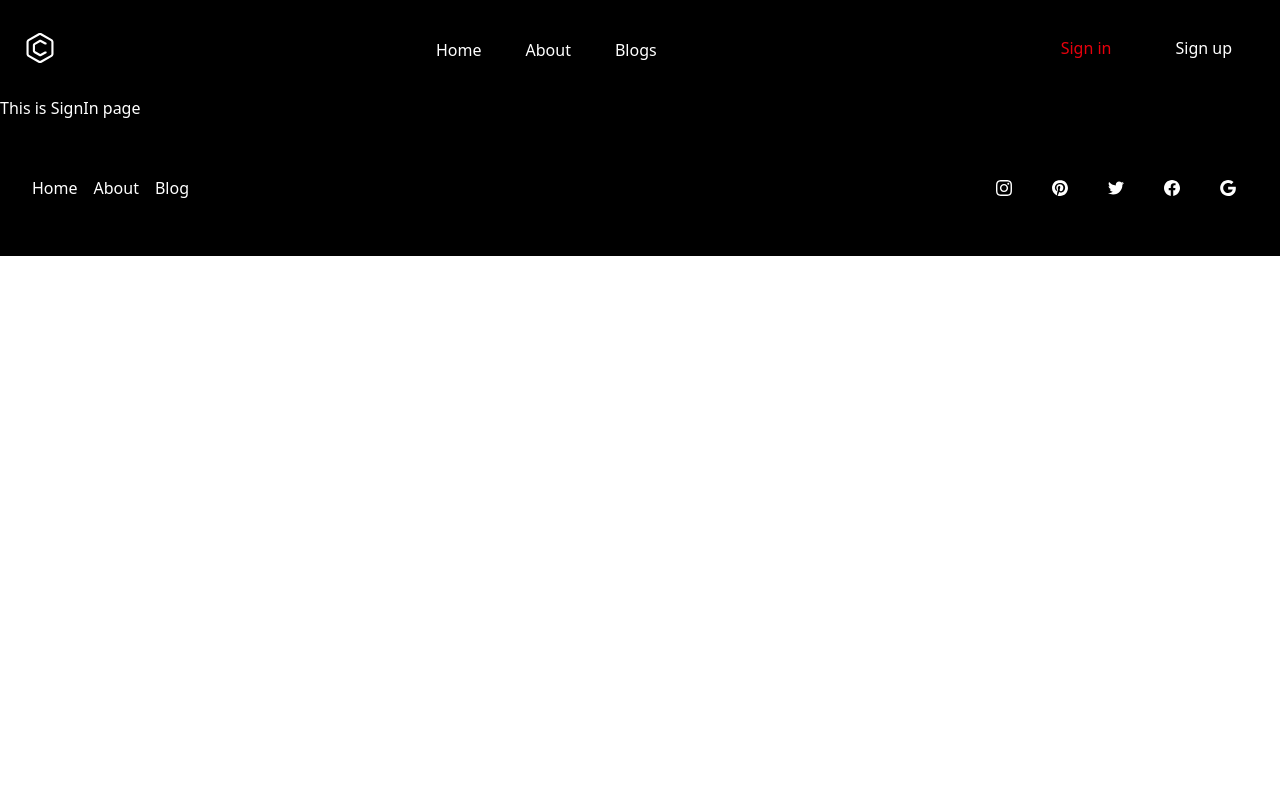
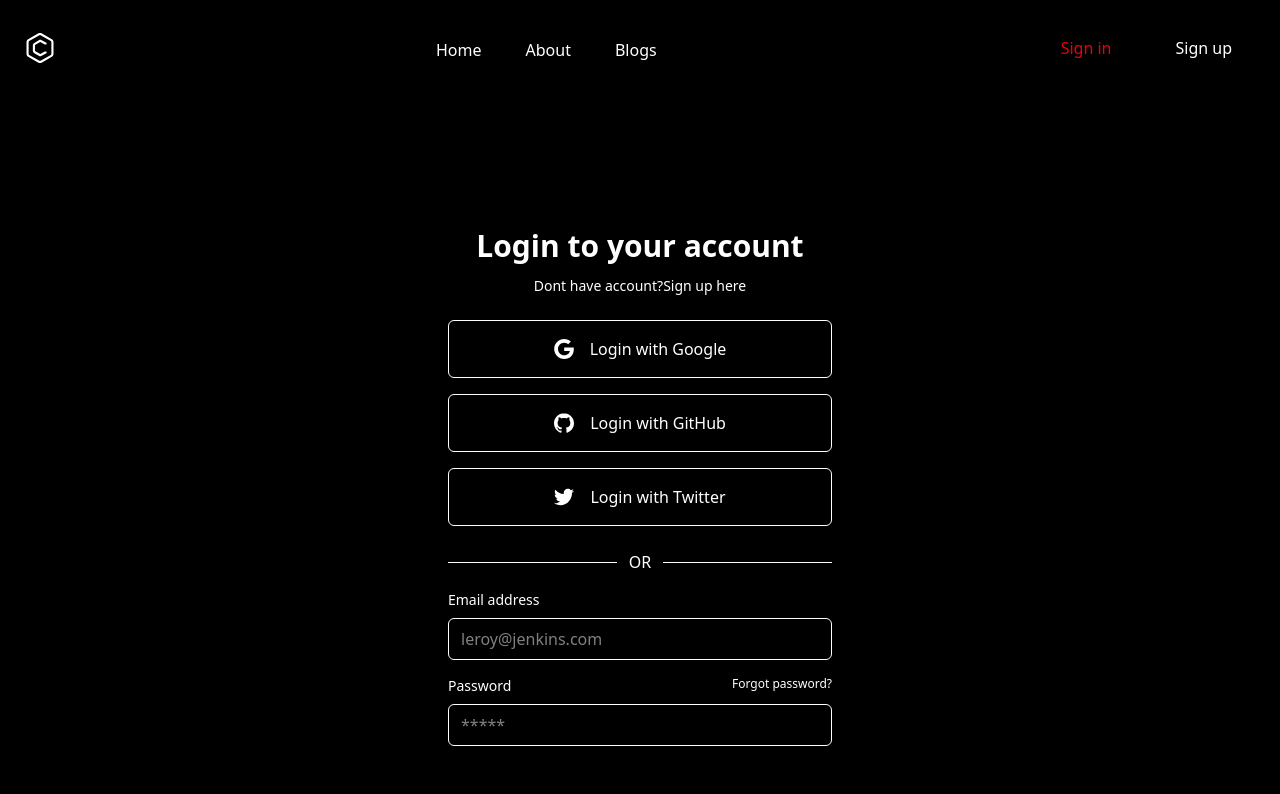
Before and after one commit to JannatulLima9575/Auth-Form, a React (Vite) app: page /signin in a window 1280 px wide. Shown: the top 794 px of the page. Built offline with nearby package versions, Linux system fonts and the light colour scheme.

Commit message:
added sign in page

```diff
--- a/src/Pages/SignIn/SignIn.jsx
+++ b/src/Pages/SignIn/SignIn.jsx
@@ -2,9 +2,53 @@
 
 const SignIn = () => {
     return (
-        <div>
-            This is SignIn page
-        </div>
+        <div className="w-full max-w-md p-4 mx-auto rounded-md shadow sm:p-8 mt-[100px] mb-[100px]">
+	<h2 className="mb-3 text-3xl font-semibold text-center">Login to your account</h2>
+	<p className="text-sm text-center dark:text-gray-600">Dont have account?
+		<a href="#" rel="noopener noreferrer" className="focus:underline hover:underline">Sign up here</a>
+	</p>
+	<div className="my-6 space-y-4">
+		<button aria-label="Login with Google" type="button" className="flex items-center justify-center w-full p-4 space-x-4 border rounded-md focus:ring-2 focus:ring-offset-1 dark:border-gray-600 focus:dark:ring-violet-600">
+			<svg xmlns="http://www.w3.org/2000/svg" viewBox="0 0 32 32" className="w-5 h-5 fill-current">
+				<path d="M16.318 13.714v5.484h9.078c-0.37 2.354-2.745 6.901-9.078 6.901-5.458 0-9.917-4.521-9.917-10.099s4.458-10.099 9.917-10.099c3.109 0 5.193 1.318 6.38 2.464l4.339-4.182c-2.786-2.599-6.396-4.182-10.719-4.182-8.844 0-16 7.151-16 16s7.156 16 16 16c9.234 0 15.365-6.49 15.365-15.635 0-1.052-0.115-1.854-0.255-2.651z"></path>
+			</svg>
+			<p>Login with Google</p>
+		</button>
+		<button aria-label="Login with GitHub" role="button" className="flex items-center justify-center w-full p-4 space-x-4 border rounded-md focus:ring-2 focus:ring-offset-1 dark:border-gray-600 focus:dark:ring-violet-600">
+			<svg xmlns="http://www.w3.org/2000/svg" viewBox="0 0 32 32" className="w-5 h-5 fill-current">
+				<path d="M16 0.396c-8.839 0-16 7.167-16 16 0 7.073 4.584 13.068 10.937 15.183 0.803 0.151 1.093-0.344 1.093-0.772 0-0.38-0.009-1.385-0.015-2.719-4.453 0.964-5.391-2.151-5.391-2.151-0.729-1.844-1.781-2.339-1.781-2.339-1.448-0.989 0.115-0.968 0.115-0.968 1.604 0.109 2.448 1.645 2.448 1.645 1.427 2.448 3.744 1.74 4.661 1.328 0.14-1.031 0.557-1.74 1.011-2.135-3.552-0.401-7.287-1.776-7.287-7.907 0-1.751 0.62-3.177 1.645-4.297-0.177-0.401-0.719-2.031 0.141-4.235 0 0 1.339-0.427 4.4 1.641 1.281-0.355 2.641-0.532 4-0.541 1.36 0.009 2.719 0.187 4 0.541 3.043-2.068 4.381-1.641 4.381-1.641 0.859 2.204 0.317 3.833 0.161 4.235 1.015 1.12 1.635 2.547 1.635 4.297 0 6.145-3.74 7.5-7.296 7.891 0.556 0.479 1.077 1.464 1.077 2.959 0 2.14-0.020 3.864-0.020 4.385 0 0.416 0.28 0.916 1.104 0.755 6.4-2.093 10.979-8.093 10.979-15.156 0-8.833-7.161-16-16-16z"></path>
+			</svg>
+			<p>Login with GitHub</p>
+		</button>
+		<button aria-label="Login with Twitter" role="button" className="flex items-center justify-center w-full p-4 space-x-4 border rounded-md focus:ring-2 focus:ring-offset-1 dark:border-gray-600 focus:dark:ring-violet-600">
+			<svg xmlns="http://www.w3.org/2000/svg" viewBox="0 0 32 32" className="w-5 h-5 fill-current">
+				<path d="M31.937 6.093c-1.177 0.516-2.437 0.871-3.765 1.032 1.355-0.813 2.391-2.099 2.885-3.631-1.271 0.74-2.677 1.276-4.172 1.579-1.192-1.276-2.896-2.079-4.787-2.079-3.625 0-6.563 2.937-6.563 6.557 0 0.521 0.063 1.021 0.172 1.495-5.453-0.255-10.287-2.875-13.52-6.833-0.568 0.964-0.891 2.084-0.891 3.303 0 2.281 1.161 4.281 2.916 5.457-1.073-0.031-2.083-0.328-2.968-0.817v0.079c0 3.181 2.26 5.833 5.26 6.437-0.547 0.145-1.131 0.229-1.724 0.229-0.421 0-0.823-0.041-1.224-0.115 0.844 2.604 3.26 4.5 6.14 4.557-2.239 1.755-5.077 2.801-8.135 2.801-0.521 0-1.041-0.025-1.563-0.088 2.917 1.86 6.36 2.948 10.079 2.948 12.067 0 18.661-9.995 18.661-18.651 0-0.276 0-0.557-0.021-0.839 1.287-0.917 2.401-2.079 3.281-3.396z"></path>
+			</svg>
+			<p>Login with Twitter</p>
+		</button>
+	</div>
+	<div className="flex items-center w-full my-4">
+		<hr  className="w-full dark:text-gray-600" />
+		<p className="px-3 dark:text-gray-600">OR</p>
+		<hr  className="w-full dark:text-gray-600" />
+	</div>
+	<form noValidate="" action="" className="space-y-8">
+		<div className="space-y-4">
+			<div className="space-y-2">
+				<label htmlFor="email" className="block text-sm">Email address</label>
+				<input type="email" name="email" id="email" placeholder="leroy@jenkins.com" className="w-full px-3 py-2 border rounded-md dark:border-gray-300 dark:bg-gray-50 dark:text-gray-800 focus:dark:border-violet-600" />
+			</div>
+			<div className="space-y-2">
+				<div className="flex justify-between">
+					<label htmlFor="password" className="text-sm">Password</label>
+					<a rel="noopener noreferrer" href="#" className="text-xs hover:underline dark:text-gray-600">Forgot password?</a>
+				</div>
+				<input type="password" name="password" id="password" placeholder="*****" className="w-full px-3 py-2 border rounded-md dark:border-gray-300 dark:bg-gray-50 dark:text-gray-800 focus:dark:border-violet-600" />
+			</div>
+		</div>
+		<button type="button" className="w-full px-8 py-3 font-semibold rounded-md dark:bg-violet-600 dark:text-gray-50">Sign in</button>
+	</form>
+</div>
     );
 };
 
--- a/src/Pages/SignUp/SignUp.jsx
+++ b/src/Pages/SignUp/SignUp.jsx
@@ -14,6 +14,17 @@
         console.log(fullName, email, password, confirmPassword);
 
         createUserWithEmailAndPassword(auth, email, password)
+
+		.then((userCredential) => {
+			// Signed up
+			const user = userCredential.user;
+			console.log(user);
+			alert("User sign up successfully")
+		})
+		.catch((error) => {
+			// const errorCode = error.code;
+			// const errorMessage = error.message;
+		  });
 
     }
     return (
```
